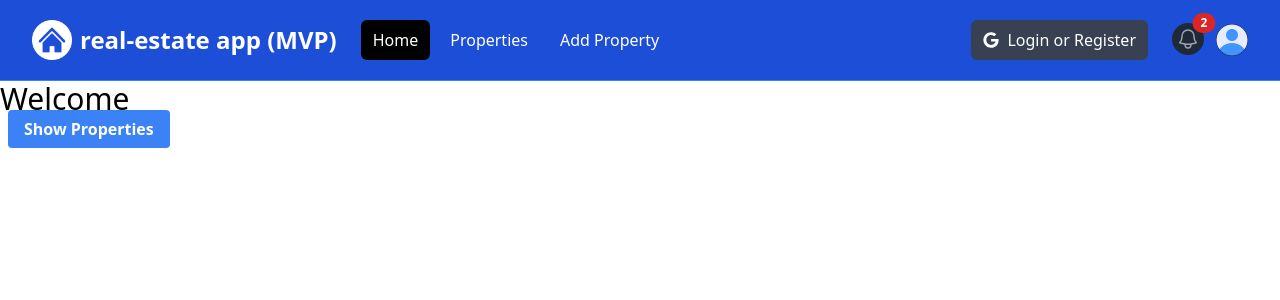
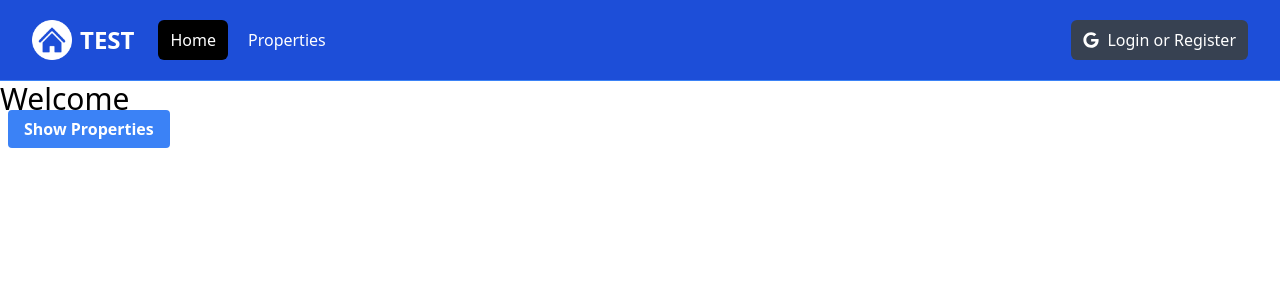
Before and after one commit to therealPatrick/my_project, a Next.js app: page / in a window 1280 px wide. Shown: the top 300 px of the page. Built offline with nearby package versions, Linux system fonts and the light colour scheme.

Commit message:
active links done

```diff
--- a/components/Navbar.jsx
+++ b/components/Navbar.jsx
@@ -1,5 +1,6 @@
 "use client";
 import { useState } from 'react'
+import { usePathname } from 'next/navigation';
 import Image from 'next/image'
 import logo from "@/assets/images/logo-white.png";
 import profileDefault from "@/assets/images/profile.png";
@@ -9,8 +10,9 @@
 const Navbar = () => {
     const [isMobileMenuOpen, setIsMobileMenuOpen] = useState(false);
     const [isProfileMenuOpen, setIsProfileMenuOpen] = useState(false);
+    const [isLoggedIn, setIsLoggedIn] = useState(false);
 
-
+    const pathname = usePathname();
     return (
         <nav className="bg-blue-700 border-b border-blue-500">
             <div className="mx-auto max-w-7xl px-2 sm:px-6 lg:px-8">
@@ -53,28 +55,40 @@
                                 alt="PropertyPulse"
                             />
 
-                            <span className="hidden md:block text-white text-2xl font-bold ml-2"
-                            >real-estate app (MVP)</span
-                            >
+                            <span className="hidden md:block text-white text-2xl font-bold ml-2">TEST</span >
                         </Link>
                         <div className="hidden md:ml-6 md:block">
                             <div className="flex space-x-2">
                                 <Link
-                                    href="/"
-                                    className="text-white bg-black hover:bg-gray-900 hover:text-white rounded-md px-3 py-2"
-                                >Home</Link >
+                                    href='/'
+                                    className={`${pathname === '/' ? 'bg-black' : ''
+                                        } text-white hover:bg-gray-900 hover:text-white rounded-md px-3 py-2`}
+                                >
+                                    Home
+                                </Link>
+
                                 <Link
-                                    href="/properties"
-                                    className="text-white hover:bg-gray-900 hover:text-white rounded-md px-3 py-2"
-                                >Properties</Link >
+                                    href='/properties'
+                                    className={`${pathname === '/properties' ? 'bg-black' : ''
+                                        } text-white hover:bg-gray-900 hover:text-white rounded-md px-3 py-2`}
+                                >
+                                    Properties
+                                </Link>
+                                {isLoggedIn && (
                                     <Link
-                                    href="/properties/add"
-                                    className="text-white hover:bg-gray-900 hover:text-white rounded-md px-3 py-2"
-                                >Add Property</Link >
+                                        href='/properties/add'
+                                        className={`${pathname === '/properties/add' ? 'bg-black' : ''
+                                            } text-white hover:bg-gray-900 hover:text-white rounded-md px-3 py-2`}
+                                    >
+                                        Add Property
+                                    </Link>
+                                )}
+
                             </div>
                         </div>
                     </div>
 
+                    {!isLoggedIn && (
                         <div className="hidden md:block md:ml-6">
                             <div className="flex items-center">
                                 <button
@@ -85,7 +99,9 @@
                                 </button>
                             </div>
                         </div>
+                    )}
 
+                    {isLoggedIn && (
                         <div
                             className="absolute inset-y-0 right-0 flex items-center pr-2 md:static md:inset-auto md:ml-6 md:pr-0"
                         >
@@ -172,6 +188,8 @@
                                 )}
                             </div>
                         </div>
+                    )}
+
                 </div>
             </div>
 
@@ -179,26 +197,36 @@
                 <div id="mobile-menu">
                     <div className="space-y-1 px-2 pb-3 pt-2">
                         <Link
-                            href="/"
-                            className="bg-gray-900 text-white block rounded-md px-3 py-2 text-base font-medium"
-                        >Home</Link
+                            href='/'
+                            className={`${pathname === '/' ? 'bg-black' : ''
+                                } text-white block rounded-md px-3 py-2 text-base font-medium`}
                         >
+                            Home
+                        </Link>
                         <Link
                             href="/properties"
-                            className="text-gray-300 hover:bg-gray-700 hover:text-white block rounded-md px-3 py-2 text-base font-medium"
+                            className={`${pathname === '/properties' ? 'bg-black' : ''
+                                } text-white block rounded-md px-3 py-2 text-base font-medium`}
                         >Properties</Link
                         >
+                        {isLoggedIn && (
                             <Link
                                 href="/properties/add"
-                            className="text-gray-300 hover:bg-gray-700 hover:text-white block rounded-md px-3 py-2 text-base font-medium"
+                                className={`${pathname === '/properties/add' ? 'bg-black' : ''
+                                    } text-white block rounded-md px-3 py-2 text-base font-medium`}
                             >Add Property</Link
                             >
+                        )}
+
+                        {!isLoggedIn && (
                             <button
                                 className="flex items-center text-white bg-gray-700 hover:bg-gray-900 hover:text-white rounded-md px-3 py-2 my-4"
                             >
                                 <FaGoogle className='text-white mr-2' />
                                 <span>Login or Register</span>
                             </button>
+                        )}
+
                     </div>
                 </div>
             )}
```
Lines whose indentation alone changed are shown as unchanged.
